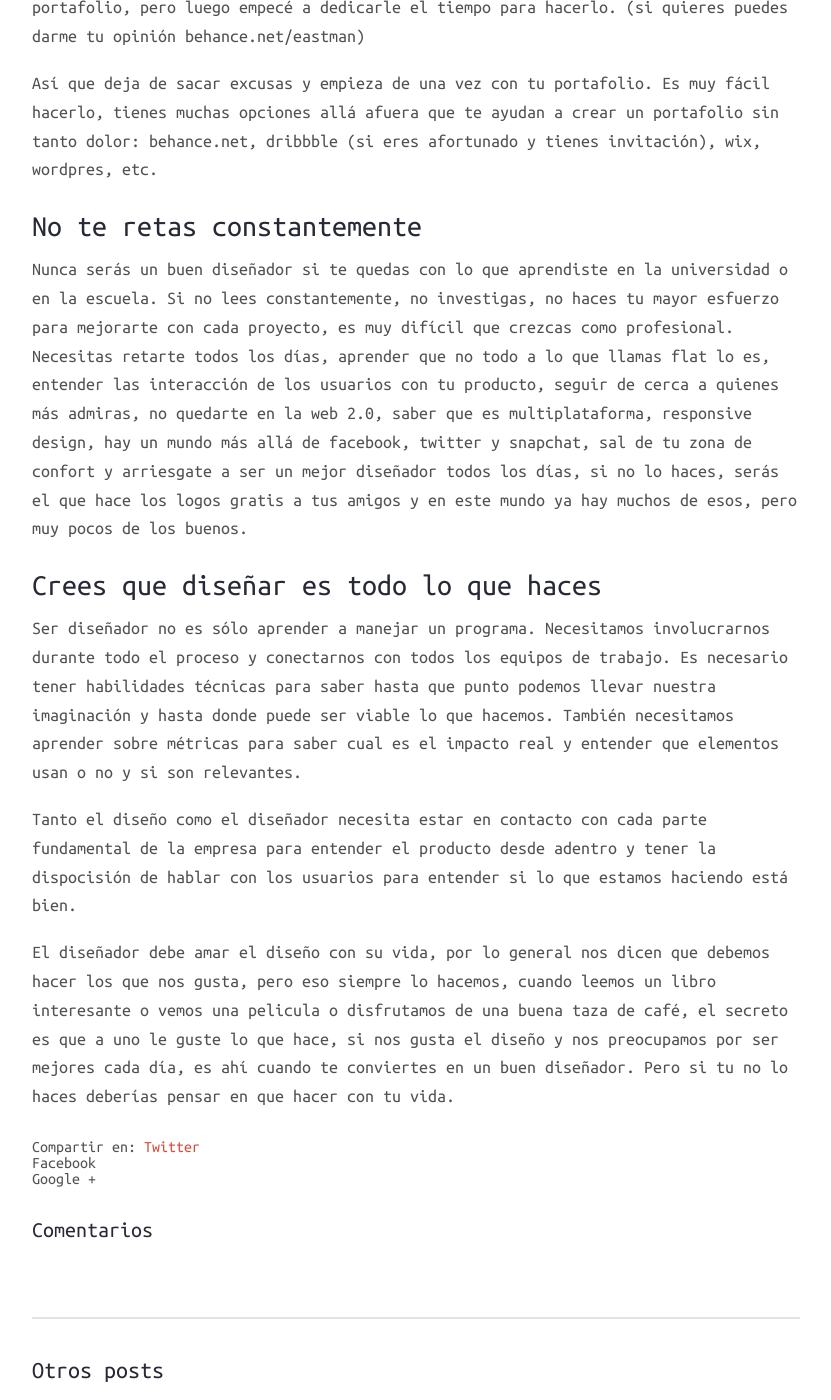
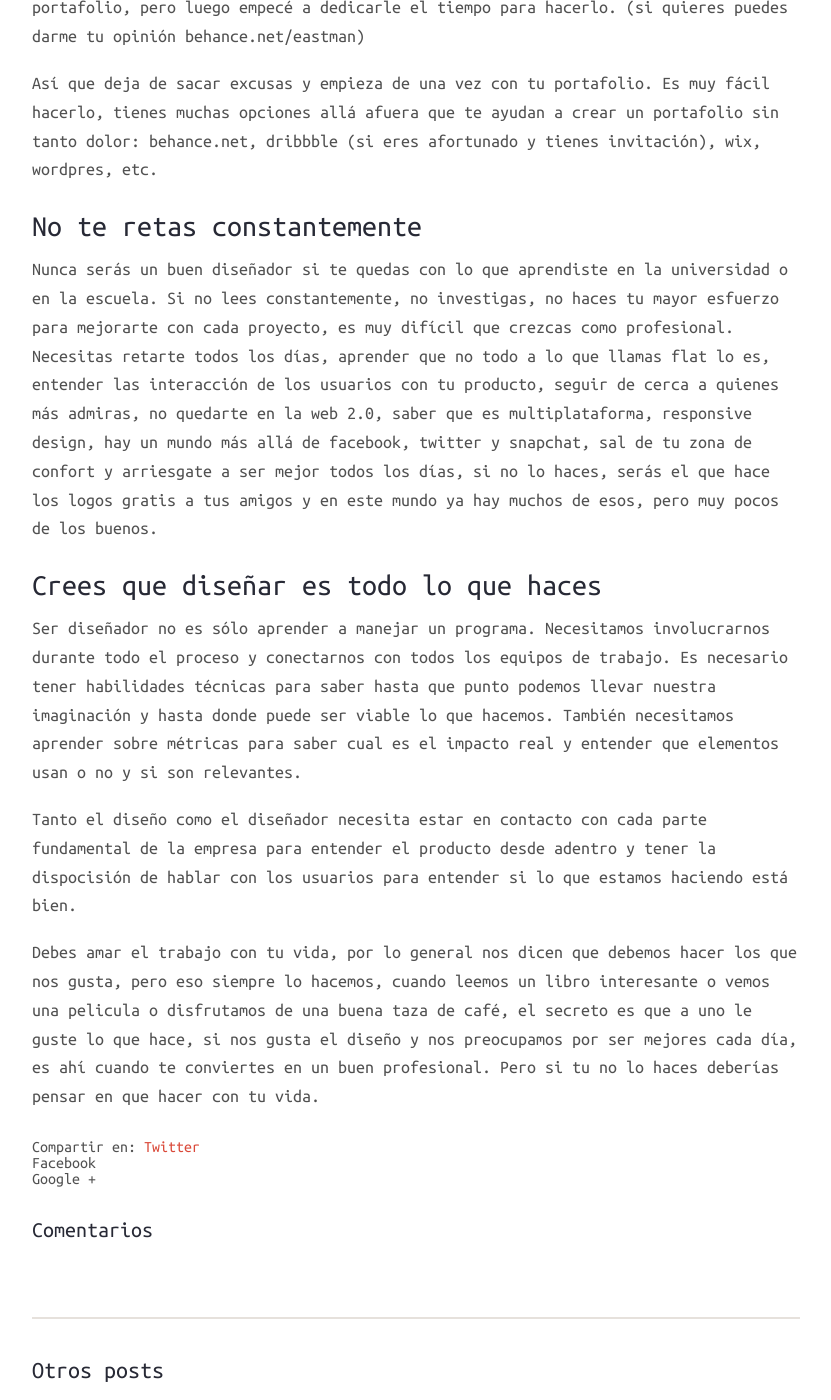
Before and after one commit to Eastmango/Blog, a Jekyll site: the page built from _posts/2016-03-17-porque-no-seras-un-buen-disenador.markdown, in a window 1280 px wide and 1400 px high, scrolled down 2024 px. Shown: the whole window, without its empty margins (224-1055 px from the left). Built offline with Jekyll 4.4.1, drawn with Linux system fonts in a browser that asks for light colours; nearby versions of some CDN libraries; comment, search, counter and statistics services are not loaded; some of the changed text lies outside the part shown.

Commit message:
fix typos

```diff
--- a/_posts/2016-03-17-porque-no-seras-un-buen-disenador.markdown
+++ b/_posts/2016-03-17-porque-no-seras-un-buen-disenador.markdown
@@ -12,13 +12,13 @@
 
 Como diseñador me he dado cuenta de ciertas actitudes y costumbres que no nos dejan crecer como profesionales. Y no hay una materia en la escuela que nos enseñe como reprimirlas o evitarlas, estas son cosas que por desgracia o por fortuna las aprendemos día a día, trabajando con personas reales y enfrentándonos a problemas reales.
 
-No pretendo decirte que soy el mejor diseñador. Seguro tú tienes más habilidades y más experiencia como diseñador que yo, ésta es tan sólo la opinión de un humilde diseñador que ha aprendido todos los días a ser un mejor profesional.
+No pretendo decirte que soy el mejor. Seguro tú tienes más habilidades y experiencia como diseñador que yo, ésta es tan sólo una humilde opinión contándote lo que he aprendido todos los días y que me han ayudado a ser un mejor profesional.
 
 ### Te tomas todo de manera personal
 
-De los grandes errores de todo diseñador, este es el que más resalta, y no solo es válido para los diseñadores también lo es para cualquier persona. Tomarse los comentarios de personal y creer que todos están en tu contra sin entender el por que dicen lo que dicen es un error. Yo confiezo, que he sufrido de esto muchas veces pero he aprendido a manejarlo con el tiempo.
+De los grandes errores que una persona puede tener, este es el que más resalta, y no solo es válido para los diseñadores también lo es para cualquier persona. Tomarse los comentarios de personal y creer que todos están en tu contra sin entender el por que dicen lo que dicen es un error. Yo confiezo, que he sufrido de esto muchas veces pero he aprendido a manejarlo con el tiempo.
 
-Como diseñadores creemos que todo lo que hacemos es oro y no aceptamos ninguna clase de comentario con respecto a lo que hacemos. Pues déjame decirte algo, tu trabajo es una m***** y no vale nada. Y si vas a odiarme por lo que acabo de decir, eres como el 100% de los diseñadores a los que me estoy refiriendo.
+Como diseñadores creemos que todo lo que hacemos es oro y no aceptamos ninguna clase de comentario con respecto a lo que hacemos. Pues déjame decirte algo, tu trabajo es una m***** y no vale nada. Y si vas a odiarme por lo que acabo de decir, eres como el 100% de las personas a quien me estoy refiriendo.
 
 Y se que me vas a decir: "es que hay comentarios que no tienen sentido". Es verdad, hay muchos que no, pero la gran mayoría si tienen valor, sólo hay que aprender a ser selectivos, tu decides que te sirve y que no. Pero todo esto te ayudará a entender mejor todo el proceso de diseño y tal vez hacernos caer en cuenta de algunos detalles que obviamos a la primera.
 
@@ -30,7 +30,7 @@
 
 ### No tienes un portafolio
 
-Un portafolio es fundamental para cualquier diseñador, es nuestra carta de presentación. Si no tienes portafolio es imposible que encuentres trabajo y que demuestre tus habilidades. Si un diseñador me dice que no tiene portafolio pierdo inmediatamente el interés en él/ella.
+Un portafolio es fundamental para cualquier diseñador, es nuestra carta de presentación. Si no tienes portafolio es imposible que encuentres trabajo y que demuestre tus habilidades. Si alguien me dice que no tiene portafolio pierdo inmediatamente el interés en él/ella.
 
 Por un tiempo era de los que sacaba cualquier excusa para no dedicarle tiempo a mi portafolio, pero luego empecé a dedicarle el tiempo para hacerlo. (si quieres puedes darme tu opinión behance.net/eastman)
 
@@ -38,7 +38,7 @@
 
 ### No te retas constantemente
 
-Nunca serás un buen diseñador si te quedas con lo que aprendiste en la universidad o en la escuela. Si no lees constantemente, no investigas, no haces tu mayor esfuerzo para mejorarte con cada proyecto, es muy difícil que crezcas como profesional. Necesitas retarte todos los días, aprender que no todo a lo que llamas flat lo es, entender las interacción de los usuarios con tu producto, seguir de cerca a quienes más admiras, no quedarte en la web 2.0, saber que es multiplataforma, responsive design, hay un mundo más allá de facebook, twitter y snapchat, sal de tu zona de confort y arriesgate a ser un mejor diseñador todos los días, si no lo haces, serás el que hace los logos gratis a tus amigos y en este mundo ya hay muchos de esos, pero muy pocos de los buenos.
+Nunca serás un buen diseñador si te quedas con lo que aprendiste en la universidad o en la escuela. Si no lees constantemente, no investigas, no haces tu mayor esfuerzo para mejorarte con cada proyecto, es muy difícil que crezcas como profesional. Necesitas retarte todos los días, aprender que no todo a lo que llamas flat lo es, entender las interacción de los usuarios con tu producto, seguir de cerca a quienes más admiras, no quedarte en la web 2.0, saber que es multiplataforma, responsive design, hay un mundo más allá de facebook, twitter y snapchat, sal de tu zona de confort y arriesgate a ser mejor todos los días, si no lo haces, serás el que hace los logos gratis a tus amigos y en este mundo ya hay muchos de esos, pero muy pocos de los buenos.
 
 ### Crees que diseñar es todo lo que haces
 
@@ -46,4 +46,4 @@
 
 Tanto el diseño como el diseñador necesita estar en contacto con cada parte fundamental de la empresa para entender el producto desde adentro y tener la dispocisión de hablar con los usuarios para entender si lo que estamos haciendo está bien.
 
-El diseñador debe amar el diseño con su vida, por lo general nos dicen que debemos hacer los que nos gusta, pero eso siempre lo hacemos, cuando leemos un libro interesante o vemos una pelicula o disfrutamos de una buena taza de café, el secreto es que a uno le guste lo que hace, si nos gusta el diseño y nos preocupamos por ser mejores cada día, es ahí cuando te conviertes en un buen diseñador. Pero si tu no lo haces deberías pensar en que hacer con tu vida.
+Debes amar el trabajo con tu vida, por lo general nos dicen que debemos hacer los que nos gusta, pero eso siempre lo hacemos, cuando leemos un libro interesante o vemos una pelicula o disfrutamos de una buena taza de café, el secreto es que a uno le guste lo que hace, si nos gusta el diseño y nos preocupamos por ser mejores cada día, es ahí cuando te conviertes en un buen profesional. Pero si tu no lo haces deberías pensar en que hacer con tu vida.
```
